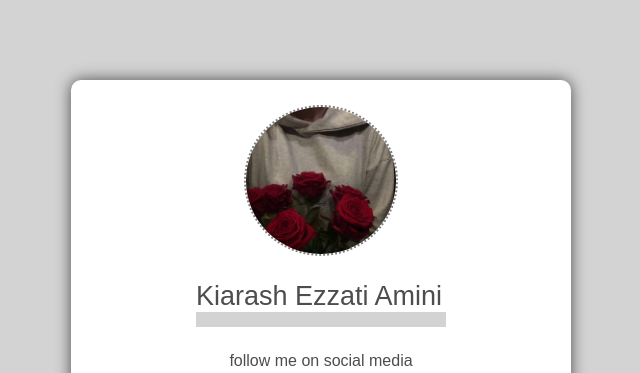
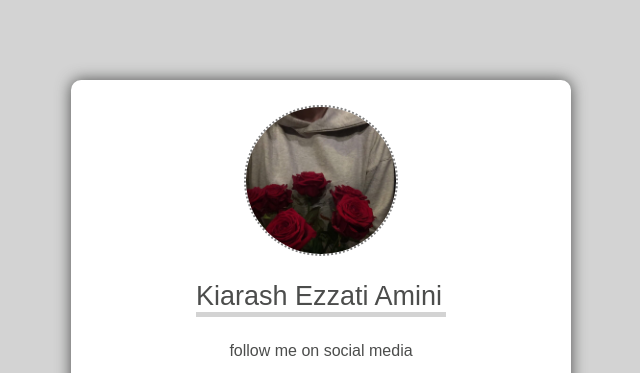
Before and after one commit to kiarshezzti/project, a plain HTML site: page index.html in a window 1280 px wide. Shown: the top 373 px of the page, without its empty margins (319-959 px from the left). Drawn offline with Linux system fonts and the light colour scheme.

Commit message:
Update style.css

```diff
--- a/styles/style.css
+++ b/styles/style.css
@@ -26,7 +26,7 @@ body{
     margin: 25px auto;
     width: 250px;
     font-size: 27px;
-    border-bottom: 15px solid lightgray;
+    border-bottom: 5px solid lightgray;
     color: #4c4d4c;
 }
 .follow{
```
